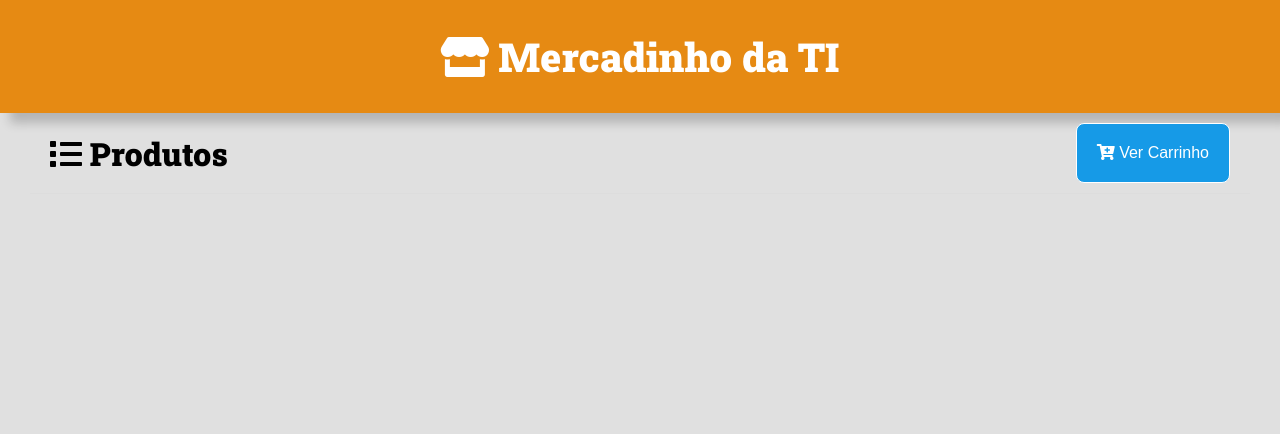
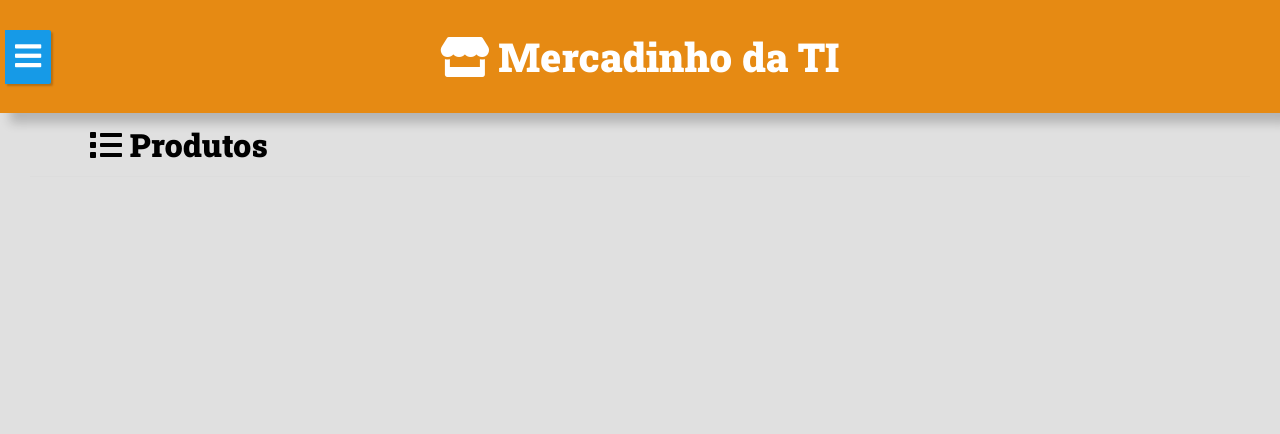
Before and after one commit to FelipeTreis/mercadinho_ti, a Django app: page / in a window 1280 px wide. Shown: the top 434 px of the page. Run offline with Django 5.2, Linux system fonts and the light colour scheme; data that the repository does not hold is empty.

Commit message:
Adicionado menu lateral

```diff
--- a/app/base_statics/global/css/styles.css
+++ b/app/base_statics/global/css/styles.css
@@ -223,24 +223,8 @@ img {
   justify-content: space-between;
   align-items: center;
   padding: 10px 20px;
+  padding-left: 6rem;
   border-bottom: 1px solid #ddd;
-}
-
-.right button {
-  background: var(--color-primary);
-  display: block;
-  color: var(--color-white);
-  text-decoration: none;
-  text-align: center;
-  padding: 2rem;
-  transition: all 300ms ease-in-out;
-  border: 1px solid;
-  border-radius: 8px;
-  font-size: 1.6rem;
-}
-
-.right button:hover {
-  background-color: var(--color-primary-hover);
 }
 
 .product-unavailable {
@@ -384,6 +368,91 @@ img {
   background: var(--color-red-hover);
 }
 
+/* Menu */
+.hidden-text {
+  display: none;
+}
+
+.menu-container {
+  position: fixed;
+  top: 0;
+  left: 0;
+  bottom: 0;
+  width: 200px;
+  min-height: 100vh;
+  overflow-y: auto;
+  background: var(--color-gray-2);
+  z-index: 2;
+  transition: all 300ms ease-in-out;
+  border-right: 2px solid var(--color-primary-dark);
+  box-shadow: 0rem 0rem 0.5rem rgba(0, 0, 0, 0.5);
+}
+
+.menu-container a {
+  color: var(--color-white);
+  transform: scale(1);
+}
+
+.menu-container a:hover {
+  color: var(--color-primary-dark-hover);
+  transition: all 300ms ease-in-out;
+  transform: scale(1.005);
+}
+
+.menu-hidden {
+  left: -255px;
+}
+
+.button-show-menu {
+  position: fixed;
+  left: 200px;
+  top: 3rem;
+  color: var(--color-white);
+  background-color: var(--color-primary);
+  border: none;
+  font-size: 3rem;
+  z-index: 3;
+  padding: 1rem;
+  visibility: visible;
+  opacity: 1;
+  transition: all 300ms ease-in-out;
+  border-radius: 0 2px 2px 0;
+  cursor: pointer;
+  box-shadow: 0.2rem 0.2rem 0.2rem rgba(0, 0, 0, 0.2);
+}
+
+.button-show-menu-visible {
+  visibility: visible;
+  opacity: 1;
+  left: 5px;
+}
+
+.button-close-menu {
+  position: absolute;
+  top: 1rem;
+  right: 1rem;
+  color: var(--color-red);
+  background: none;
+  border: none;
+  font-size: 3rem;
+  z-index: 3;
+  cursor: pointer;
+}
+
+.menu-nav {
+  padding-top: 3rem;
+  display: flex;
+  flex-flow: column wrap;
+  font-family: var(--font-headings);
+  font-size: 2rem;
+}
+
+.menu-nav a {
+  width: 100%;
+  padding: 1rem;
+  text-decoration: none;
+}
+
 /* Generics */
 
 .margin {
--- /dev/null
+++ b/app/base_statics/global/js/script.js
@@ -0,0 +1,29 @@
+(() => {
+    const buttonCloseMenu = document.querySelector('.button-close-menu');
+    const buttonShowMenu = document.querySelector('.button-show-menu');
+    const menuContainer = document.querySelector('.menu-container');
+
+    const buttonShowMenuVisibleClass = 'button-show-menu-visible';
+    const menuHiddenClass = 'menu-hidden';
+
+    const closeMenu = () => {
+      buttonShowMenu.classList.add(buttonShowMenuVisibleClass);
+      menuContainer.classList.add(menuHiddenClass);
+    };
+
+    const showMenu = () => {
+      buttonShowMenu.classList.remove(buttonShowMenuVisibleClass);
+      menuContainer.classList.remove(menuHiddenClass);
+    };
+
+    if (buttonCloseMenu) {
+      buttonCloseMenu.removeEventListener('click', closeMenu);
+      buttonCloseMenu.addEventListener('click', closeMenu);
+    }
+
+    if (buttonShowMenu) {
+      buttonCloseMenu.removeEventListener('click', showMenu);
+      buttonShowMenu.addEventListener('click', showMenu);
+    }
+  }
+)();
--- a/app/base_templates/global/base.html
+++ b/app/base_templates/global/base.html
@@ -1,3 +1,5 @@
+{% load static %}
+
 <!DOCTYPE html>
 <html lang="pt-BR">
 <head>
@@ -5,6 +7,7 @@
     <title>Mercadinho da TI - {% block title %}{% endblock title %}</title>
 </head>
 <body>
+    {% include 'templates/app/partials/menu.html'%}
     {% include 'templates/app/partials/header.html' %}
 
     <main class="main-content-container">
@@ -14,5 +17,7 @@
     </main>
 
     {% include 'templates/app/partials/footer.html' %}
+
+    <script src="{% static 'global/js/script.js' %}"></script>
 </body>
 </html>
--- a/app/base_templates/templates/app/pages/lista_produtos.html
+++ b/app/base_templates/templates/app/pages/lista_produtos.html
@@ -8,12 +8,6 @@
         <h1>
             <i class="fas fa-solid fa-list"></i> Produtos
         </h1>
-    </div>
-    <div class="right">
-        <form action="{% url 'ver_carrinho' %}" method="GET">
-            {% csrf_token %}
-            <button type="submit"><i class="fas fa-solid fa-cart-plus"></i> Ver Carrinho</button>
-        </form>
     </div>
 </div>
 <div class="main-content main-content-list container">
--- /dev/null
+++ b/app/base_templates/templates/app/partials/menu.html
@@ -0,0 +1,18 @@
+<button class="button-show-menu button-show-menu-visible">
+    <i class="fas fa-bars"></i>
+    <span class="hidden-text">Abrir Menu</span>
+</button>
+
+<div class="menu-container menu-hidden">
+    <button class="button-close-menu button-close-menu-visible">
+        <i class="fas fa-times-circle"></i>
+        <span class="hidden-text">Fechar Menu</span>
+    </button>
+
+    <div class="menu-content">
+        <nav class="menu-nav">
+            <a href="{% url 'lista_produtos' %}">Lista de Produtos</a>
+            <a href="{% url 'ver_carrinho' %}">Carrinho</a>
+        </nav>
+    </div>
+</div>
```
